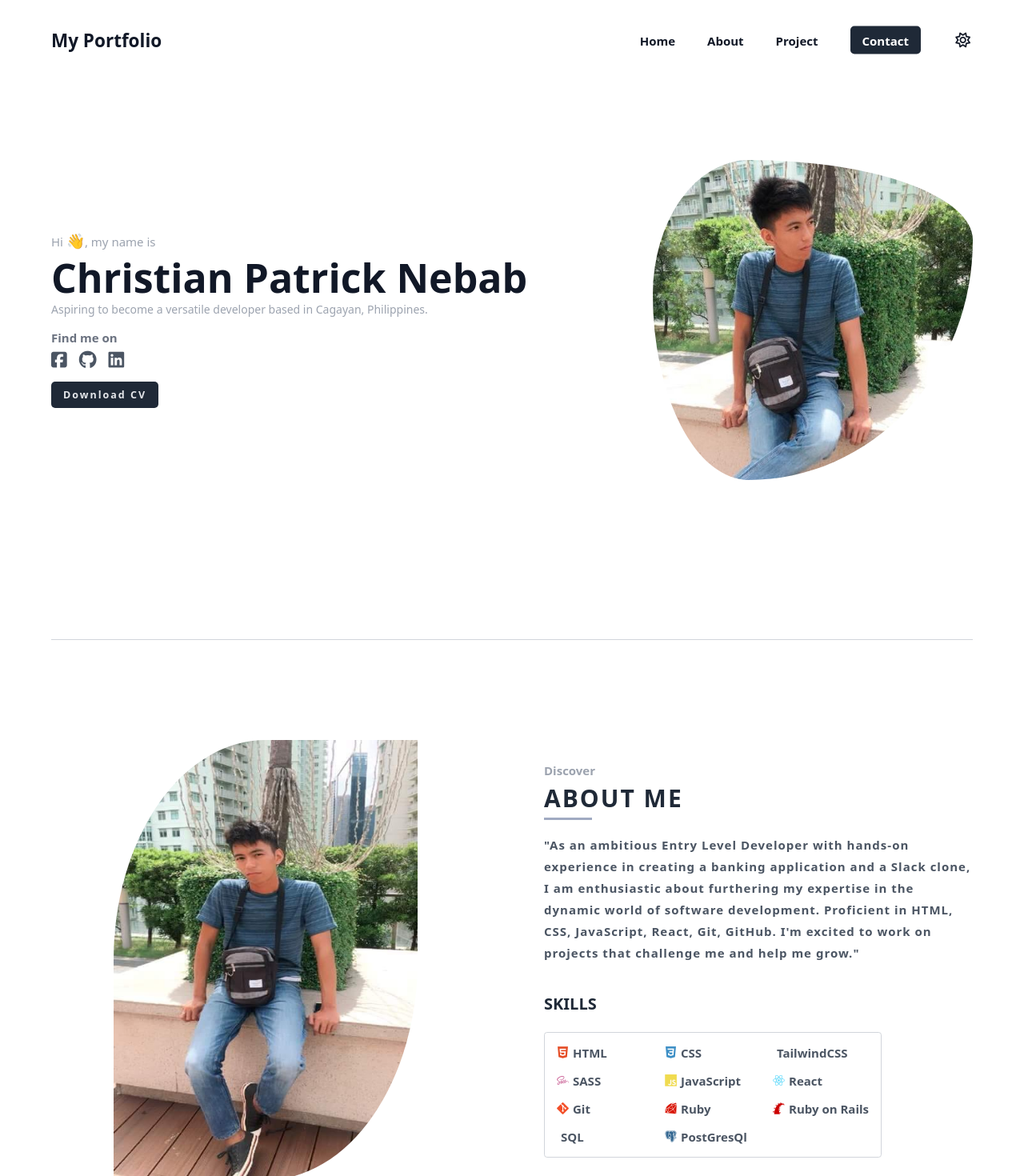
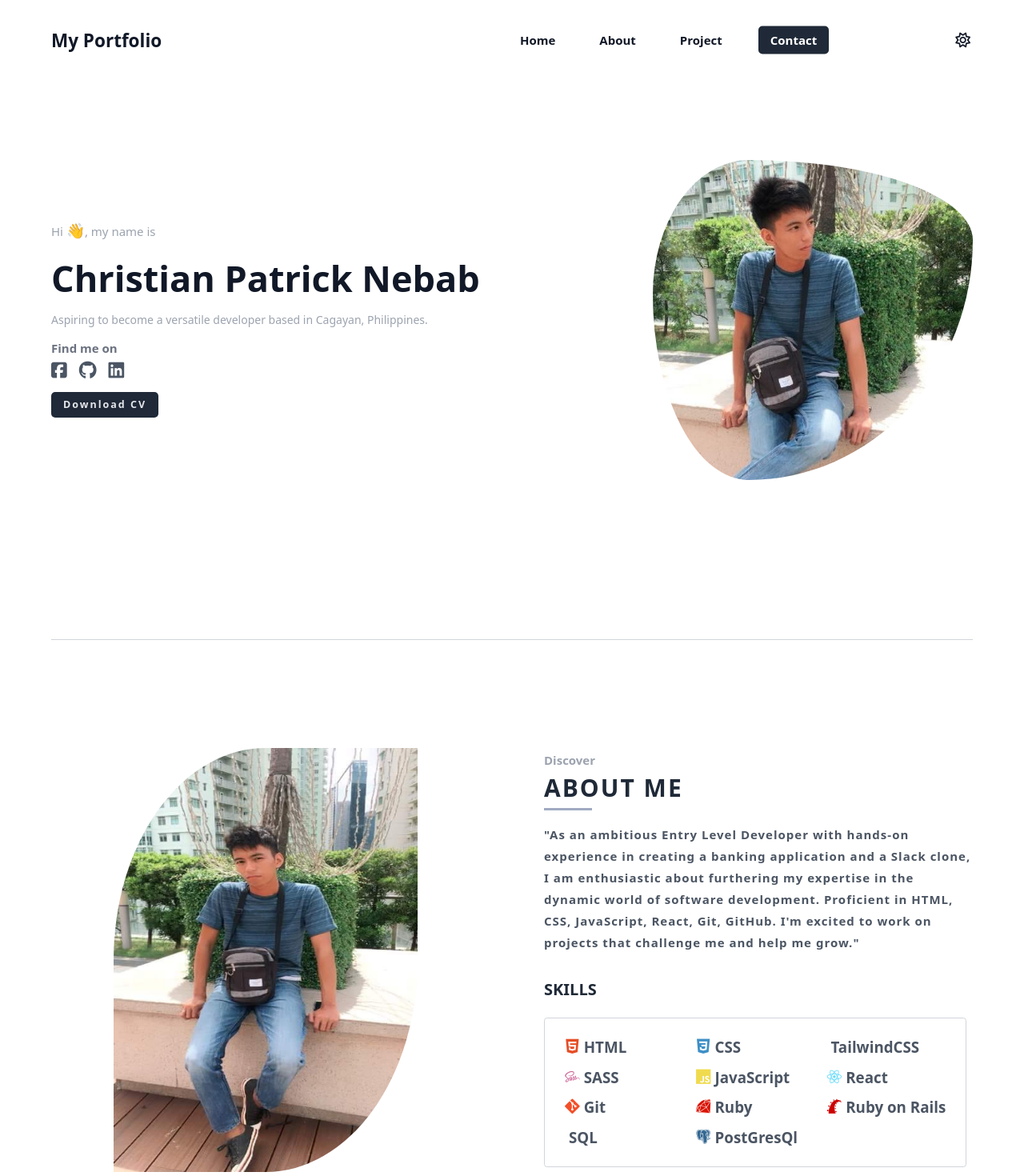
Before and after one commit to Dng120696/MyPortfolio, a React (Vite) app: page / in a window 1280 px wide. Shown: the top 1470 px of the page at 80% size. Built offline with nearby package versions, Linux system fonts and the light colour scheme; some icons are missing.

Commit message:
adding mobile view features

```diff
--- a/src/components/Header.jsx
+++ b/src/components/Header.jsx
@@ -1,4 +1,7 @@
+import { useState } from "react";
+
 export function Header({ onSetDark, isDark }) {
+  const [isOpen, setIsOpen] = useState(false);
   function handleSetDark() {
     const newIsDark = !isDark;
     onSetDark(newIsDark);
@@ -8,17 +11,44 @@ export function Header({ onSetDark, isDark }) {
   return (
     <header className=" font-semibold">
       <nav className="w-[clamp(30rem,90%,120rem)]  m-auto  flex items-center justify-between fixed top-20 left-[50%] translate-x-[-50%] translate-y-[-50%] z-[100]">
-        <h1 className="text-4xl font-bold ">My Portfolio</h1>
-        <ul className="flex gap-16 items-center">
-          <a href="#home">Home</a>
-          <a href="#about">About</a>
-          <a href="#project">Project</a>
+        <h1 className="text-2xl md:text-3xl lg:text-4xl font-bold ">
+          My Portfolio
+        </h1>
+        <ul
+          className={`flex gap-6 md:gap-10 lg:gap-14 items-center flex-col md:flex-row absolute top-[900%] md:top-[-0.8rem] left-[50%] md:right-0 ${
+            isOpen ? "flex" : "hidden"
+          } md:flex translate-x-[-50%] translate-y-[-50%] md:translate-x-0 md:translate-y-0 w-[clamp(30rem,90%,120rem)] z-[-1] md:w-max  py-16 md:py-0 rounded-xl md:rounded-none bg-gray-300 dark:bg-gray-700 md:dark:bg-transparent md:bg-transparent`}
+        >
+          <a
+            href="#home"
+            className="hover:bg-gray-800 hover:text-white dark:hover:bg-gray-900 md:dark:hover:bg-gray-800  w-full text-center py-4 md:px-4 md:rounded-md"
+          >
+            Home
+          </a>
+          <a
+            href="#about"
+            className="hover:bg-gray-800 hover:text-white dark:hover:bg-gray-900 md:dark:hover:bg-gray-800 w-full text-center py-3  md:px-4 md:rounded-md"
+          >
+            About
+          </a>
+          <a
+            href="#project"
+            className="hover:bg-gray-800 hover:text-white dark:hover:bg-gray-900 md:dark:hover:bg-gray-800  w-full text-center py-3 md:px-4 md:rounded-md"
+          >
+            Project
+          </a>
           <button className=" py-3 px-6 bg-gray-800 hover:bg-gray-900  text-white rounded-lg">
             <a href="#contact">Contact</a>
           </button>
+        </ul>
+        <div className="flex text-3xl gap-6">
+          <i
+            className="fa-solid fa-bars md:hidden hover:cursor-pointer"
+            onClick={() => setIsOpen((isOpen) => !isOpen)}
+          ></i>
           <li
             onClick={handleSetDark}
-            className="text-3xl hover:cursor-pointer w-10 flex items-center justify-center"
+            className=" hover:cursor-pointer w-10 flex items-center justify-center"
           >
             {isDark ? (
               <i className="fa-solid fa-moon"></i>
@@ -26,7 +56,7 @@ export function Header({ onSetDark, isDark }) {
               <i className="fa-regular fa-sun"></i>
             )}
           </li>
-        </ul>
+        </div>
       </nav>
     </header>
   );
--- a/src/pages/About.jsx
+++ b/src/pages/About.jsx
@@ -4,13 +4,13 @@ function About() {
   return (
     <section
       id="about"
-      className="w-[clamp(30rem,90%,120rem)]  m-auto  h-screen grid grid-cols-2 gap-32 border-b-[1px] dark:border-gray-600 border-gray-300"
+      className="w-[clamp(30rem,90%,120rem)]  m-auto  h-min lg:h-screen py-32 lg:py-0 grid lg:grid-cols-2 gap-32 border-b-[1px] dark:border-gray-600 border-gray-300"
     >
-      <div className="flex items-center justify-center">
+      <div className="hidden lg:flex items-center justify-center">
         <img
           src={profile2}
           alt=""
-          className="about_img h-[55rem] w-[38rem] m-auto"
+          className="about_img h-[53rem] w-[38rem] m-auto"
         />
       </div>
       <div className=" flex items-center justify-center flex-col">
@@ -33,73 +33,73 @@ function About() {
             and help me grow.&quot;
           </p>
         </article>
-        <article className="pt-[3.5rem] self-start">
+        <article className="pt-[3rem] self-start">
           <h1 className="text-[2rem] font-bold text-gray-800 dark:text-gray-200 mb-8 uppercase">
             Skills
           </h1>
-          <div className="text-2xl border-[1px] dark:border-gray-500 border-gray-300 p-6 rounded-md grid grid-cols-3 gap-6 text-gray-600 dark:text-gray-300">
-            <p className="flex items-center gap-2 text-2xl">
+          <div className="text-2xl md:text-3xl lg:text- border-[1px] dark:border-gray-500 border-gray-300 p-6 md:p-10 rounded-md grid grid-cols-2 sm:grid-cols-4 lg:grid-cols-3 gap-y-8 gap-x-14 lg:gap-6 text-gray-600 dark:text-gray-300">
+            <p className="flex items-center gap-2 ">
               <span>
                 <i className="devicon-html5-plain colored"></i>
               </span>
               <span className="font-semibold">HTML</span>
             </p>
 
-            <p className="flex items-center gap-2 text-2xl">
+            <p className="flex items-center gap-2 ">
               <span>
                 <i className="devicon-css3-plain colored"></i>
               </span>
               <span className="font-semibold">CSS</span>
             </p>
-            <p className="flex items-center gap-2 text-2xl">
+            <p className="flex items-center gap-2 ">
               <span>
                 <i className="devicon-tailwindcss-original colored"></i>
               </span>
               <span className="font-semibold">TailwindCSS</span>
             </p>
-            <p className="flex items-center gap-2 text-2xl">
+            <p className="flex items-center gap-2 ">
               <span>
                 <i className="devicon-sass-original colored"></i>
               </span>
               <span className="font-semibold">SASS</span>
             </p>
-            <p className="flex items-center gap-2 text-2xl">
+            <p className="flex items-center gap-2 ">
               <span>
                 <i className="devicon-javascript-plain colored"></i>
               </span>
               <span className="font-semibold">JavaScript </span>
             </p>
-            <p className="flex items-center gap-2 text-2xl">
+            <p className="flex items-center gap-2 ">
               <span>
                 <i className="devicon-react-original colored"></i>
               </span>
               <span className="font-semibold">React </span>
             </p>
-            <p className="flex items-center gap-2 text-2xl">
+            <p className="flex items-center gap-2 ">
               <span>
                 <i className="devicon-git-plain colored"></i>
               </span>
               <span className="font-semibold">Git </span>
             </p>
-            <p className="flex items-center gap-2 text-2xl">
+            <p className="flex items-center gap-2 ">
               <span>
                 <i className="devicon-ruby-plain colored"></i>
               </span>
               <span className="font-semibold">Ruby</span>
             </p>
-            <p className="flex items-center gap-2 text-2xl">
+            <p className="flex items-center gap-2 ">
               <span>
                 <i className="devicon-rails-plain colored"></i>
               </span>
               <span className="font-semibold">Ruby on Rails</span>
             </p>
-            <p className="flex items-center gap-2 text-2xl">
+            <p className="flex items-center gap-2 ">
               <span>
                 <i className="devicon-azuresqldatabase-plain colored"></i>
               </span>
               <span className="font-semibold">SQL</span>
             </p>
-            <p className="flex items-center gap-2 text-2xl">
+            <p className="flex items-center gap-2 ">
               <span>
                 <i className="devicon-postgresql-plain colored"></i>
               </span>
--- a/src/pages/Contact.jsx
+++ b/src/pages/Contact.jsx
@@ -1,5 +1,6 @@
-import { useEffect } from "react";
-import { useState } from "react";
+import { useEffect, useState } from "react";
+
+import contactImg from "../assets/contact_image.jpg";
 
 function Contact() {
   const [messageData, setMessageData] = useState("");
@@ -52,9 +53,15 @@ function Contact() {
       className=" py-60 h-screen w-[clamp(30rem,90%,120rem)]  m-auto border-b-[1px] dark:border-gray-600 border-gray-300 "
     >
       <h1 className="text-center text-5xl font-bold mb-10">Contact Me</h1>
+      <div className="grid grid-cols-1 md:grid-cols-2 bg-white py-10 rounded-xl shadow-[0_0_1.5rem_1rem_rgba(0,0,0,0.1)] w-[clamp(30rem,90%,100rem)] m-auto">
+        <img
+          src={contactImg}
+          alt=""
+          className="w-full h-full hidden md:block"
+        />
         <form
           onSubmit={onSubmit}
-        className="w-[50rem] m-auto shadow-[0_0_1rem_rgba(0,0,0,0.1)] p-10 bg-white rounded-lg"
+          className="w-[clamp(30rem,90%,40rem)]  m-auto  p-10  rounded-lg"
         >
           <div className="mb-8">
             <label className="block text-2xl  text-gray-700  mb-4 font-semibold">
@@ -66,7 +73,7 @@ function Contact() {
               placeholder="Name"
               value={name}
               onChange={(e) => setName(e.target.value)}
-            className="p-3 border-[1px] text-xl rounded-md text-gray-700  w-full"
+              className="p-3 border-[1px] border-gray-300 text-xl rounded-md text-gray-700  w-full"
             />
           </div>
           <div className="mb-8">
@@ -79,7 +86,7 @@ function Contact() {
               placeholder="Your Email"
               value={email}
               onChange={(e) => setEmail(e.target.value)}
-            className="p-3 border-[1px] text-xl rounded-md text-gray-700  w-full"
+              className="p-3 border-[1px]  border-gray-300 text-xl rounded-md text-gray-700  w-full"
             />
           </div>
           <div className="mb-4">
@@ -91,7 +98,7 @@ function Contact() {
               placeholder="Your Message"
               value={message}
               onChange={(e) => setMessage(e.target.value)}
-            className="p-3 border-[1px] text-xl rounded-md text-gray-700  w-full"
+              className="p-3 border-[1px]  border-gray-300 text-xl rounded-md text-gray-700  w-full"
             ></textarea>
           </div>
           <small className="text-green-500 text-2xl mb-4">{messageData}</small>
@@ -99,9 +106,10 @@ function Contact() {
             type="submit"
             className=" mt-4 py-3 w-full text-2xl bg-gray-900 text-white rounded-lg"
           >
-          Submit Form
+            Send Message
           </button>
         </form>
+      </div>
     </div>
   );
 }
--- a/src/pages/Home.jsx
+++ b/src/pages/Home.jsx
@@ -5,12 +5,12 @@ function Home({ children }) {
   return (
     <div className="  text-2xl flex items-center justify-center " id="home">
       {children}
-      <section className="w-[clamp(30rem,90%,120rem)]  m-auto flex items-center justify-between h-screen  border-b-[1px] dark:border-gray-600 border-gray-300">
+      <section className="w-[clamp(30rem,90%,120rem)]  m-auto flex items-center justify-between flex-col-reverse md:flex-row h-min md:h-screen  border-b-[1px] py-40 md:py-0  gap-20 md:gap-0 dark:border-gray-600 border-gray-300">
         <article>
-          <p className="text-gray-400 dark:text-gray-400 font-medium mb-10">
+          <p className="text-gray-400 dark:text-gray-400 font-medium mb-4 md:mb-6 lg:mb-10">
             Hi <strong className="text-3xl">👋</strong>, my name is
           </p>
-          <h1 className="font-bold text-[5rem] text-gray-900 dark:text-gray-100 mb-8">
+          <h1 className="font-bold text-5xl md:text-6xl lg:text-7xl text-gray-900 dark:text-gray-100 mb-8">
             Christian Patrick Nebab
           </h1>
           <p className="text-[1.4rem] text-gray-400 dark:text-gray-400   mb-6 font-medium">
@@ -48,7 +48,11 @@ function Home({ children }) {
             </a>
           </button>
         </article>
-        <img src={profile} alt="" className="w-[40rem] h-[40rem] profile_img" />
+        <img
+          src={profile}
+          alt=""
+          className="w-[30rem] h-[30rem] md:w-[35rem] md:h-[35rem] lg:w-[40rem] lg:h-[40rem] profile_img"
+        />
       </section>
     </div>
   );
--- a/src/pages/Project.jsx
+++ b/src/pages/Project.jsx
@@ -14,10 +14,10 @@ function Project() {
           using the Avion School API. It allows users to handle account tasks,
           create channels, send messages, and access extra features.
         </p>
-        <div className="relative w-[45rem] h-[24.2rem] slack_img overflow-hidden">
+        <div className="relative w-[30rem] sm:w[35rem] md:w-[40rem] lg:w-[45rem] h-[15rem] sm:h-[20rem] md:h[22rem] lg:h-[24.2rem] slack_img overflow-hidden">
           {" "}
           <img src={slackApp} alt="" className=" w-[inherit] rounded-md  " />
-          <p className="link_slack_app  flex items-center gap-6 absolute top-[-50%] left-[50%] translate-x-[-50%] translate-y-[-50%] z-50 w-[45rem] h-[24.2rem] justify-center">
+          <p className="link_slack_app  flex items-center gap-6 absolute top-[-50%] left-[50%] translate-x-[-50%] translate-y-[-50%] z-50 w-[30rem] sm:w[35rem] md:w-[40rem] lg:w-[45rem] h-[15rem] sm:h-[20rem] md:h[22rem] lg:h-[24.2rem] justify-center">
             <a
               href="https://github.com/Dng120696/Slack-App-Avion-Version-Batch-31-v2"
               className="text-4xl"
@@ -50,10 +50,10 @@ function Project() {
           transaction history, including loan transactions, and displays the
           account creation date for reference.
         </p>
-        <div className="relative w-[45rem] h-[24.2rem] bank_img overflow-hidden">
+        <div className="relative w-[30rem] sm:w[35rem] md:w-[40rem] lg:w-[45rem] h-[15rem] sm:h-[20rem] md:h[22rem] lg:h-[24.2rem] bank_img overflow-hidden">
           {" "}
           <img src={BankApp} alt="" className=" w-[inherit]  rounded-md " />
-          <p className="link_bank_app  flex items-center gap-6 absolute top-[-50%] left-[50%] translate-x-[-50%] translate-y-[-50%] z-100 w-[45rem] h-[24.2rem] justify-center">
+          <p className="link_bank_app  flex items-center gap-6 absolute top-[-50%] left-[50%] translate-x-[-50%] translate-y-[-50%] z-100 w-[30rem] sm:w[35rem] md:w-[40rem] lg:w-[45rem] h-[15rem] sm:h-[20rem] md:h[22rem] lg:h-[24.2rem] justify-center">
             <a
               href="https://github.com/Dng120696/Bank-and-Budget-Tracker-App-Batch-31"
               className="text-4xl"
```
Also changed, not shown: src/assets/contact_image.jpg (added). Lines whose indentation alone changed are shown as unchanged.
